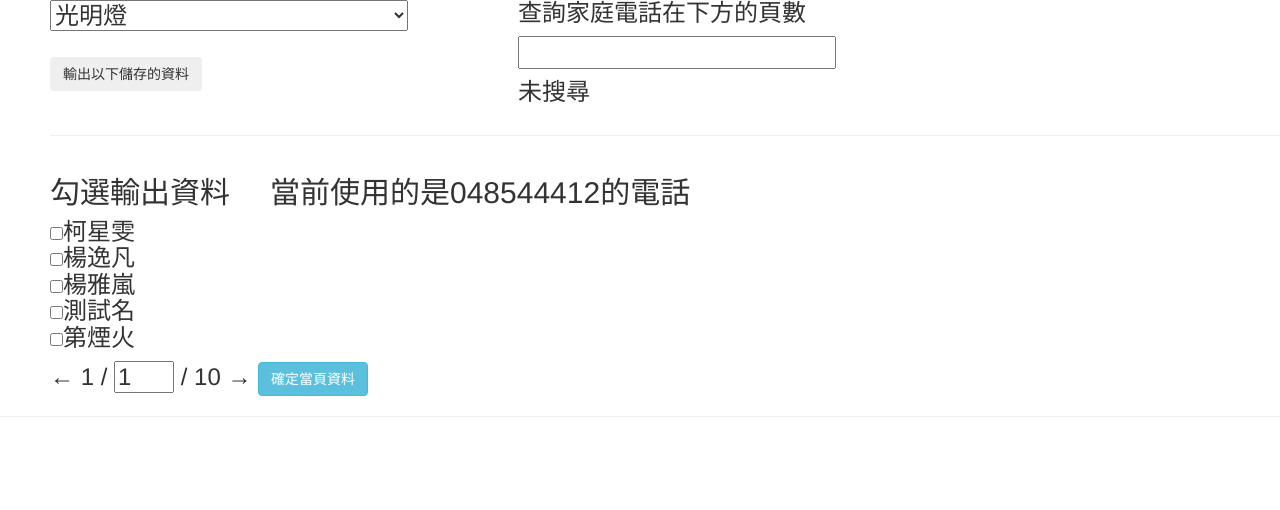
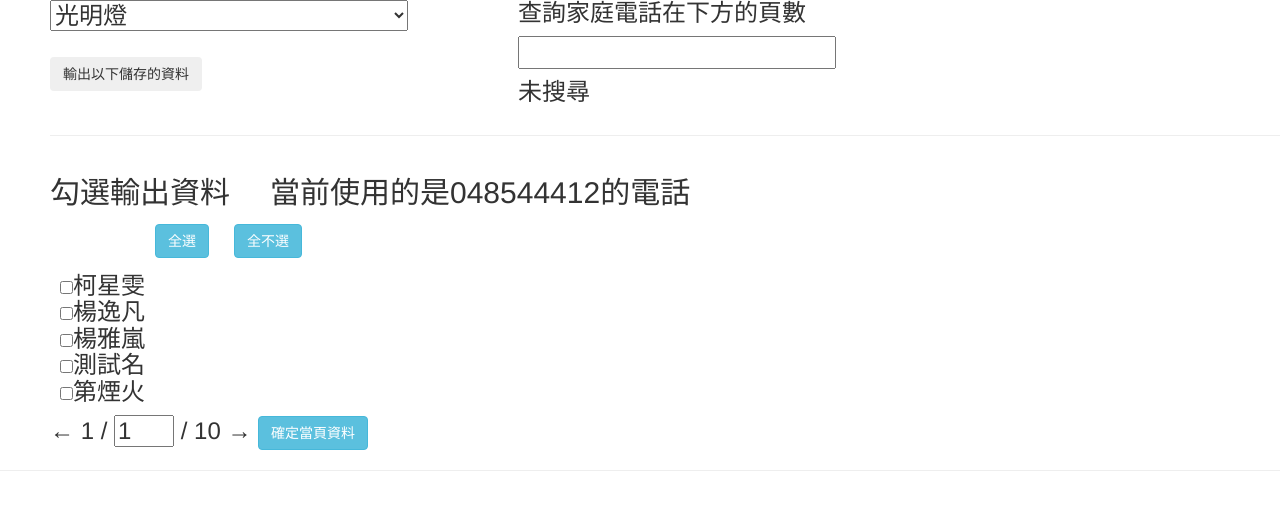
Before and after one commit to asd191990/freePalaceTemple, a Django app: page /new in a window 1280 px wide. Shown: the part 158-668 px from the top of the page. Run offline with Django 3.2, Linux system fonts and the light colour scheme; data comes from the database, SQL or seed files in the repository; some libraries are stand-ins or nearby versions.

Commit message:
基本都完成了

```diff
--- a/temple_project/templates/join_activity.html
+++ b/temple_project/templates/join_activity.html
@@ -126,7 +126,18 @@
                 $("#table_list").append(people_list);
                 // alert(people_list)
             }
-
+            $("#all_ok").click(function () {
+                for (var i = 0; i < all_people_list[use_page].length; i++) {
+                    all_people_list[use_page][i][2] = "T"
+                }
+                show_people()
+            })
+            $("#all_no").click(function () {
+                for (var i = 0; i < all_people_list[use_page].length; i++) {
+                    all_people_list[use_page][i][2] = "F"
+                }
+                show_people()
+            })
             $("#submit,#ex").click(function () { //重整資料
 
 
@@ -138,15 +149,15 @@
                     let j = 0
                     name = ""
                     for (j = 0; j < all_people_list[i].length; j++) {
-                        if (all_people_list[i][j][2] == "T"){
+                        if (all_people_list[i][j][2] == "T") {
                             home_people.push(all_people_list[i][j][1])
-                            name =all_people_list[i][j][0]
+                            name = all_people_list[i][j][0]
                         }
                     }
                     if (home_people.length != 0) { //JSON.stringify(a_home_data) != "{}"
                         a_home_data["people"] = home_people
                         a_home_data["address"] = page_array[i]
-                        a_home_data["one_people"] =name
+                        a_home_data["one_people"] = name
                         all_data.push(a_home_data)
                     }
                 }
@@ -256,17 +267,23 @@
                 <p> <input id="find_phone"></p>
                 <p id="find_phone_result">未搜尋</p>
             </div>
+
         </div>
         <hr>
         <div style="display:flex;">
             <h2>勾選輸出資料</h2>
+            <h2 id="page_use_phone" style="margin-left: 40px;"> 55</h2>
 
-            <h2 id="page_use_phone" style="margin-left: 40px;"> 55</h2>
+
+        </div>
+        <div style="display:flex;margin-left: 100px;padding:5px">
+            <button id="all_ok" class="btn btn-info">全選</button> <button id="all_no" style="margin-left:25px;"
+                class="btn btn-info">全不選</button>
         </div>
 
 
 
-        <div id="table_list" style="display:flex "> </div>
+        <div id="table_list" style="display:flex;margin-top:10px;margin-left: 10px;"> </div>
         <p id="people_list"></p>
         <span id="left">&larr;</span> <span id="page_start">ee</span> / <input id="page" style="width:60px"> / <span
             id="page_end">ee</span> <span id="rigth">&rarr;</span>
--- a/temple_project/use_app/views.py
+++ b/temple_project/use_app/views.py
@@ -152,7 +152,7 @@ def validate_people_all_date(request):
     get_allname_array = []
     for i in range(len(the_data)):
         date = the_data[i].birthday
-        output = the_data[i].name + " 本命 " +twelve(date.year)  + " 年 " + time_chinese(date.month) + " 月 "  + time_chinese(date.day) +" 號 " + "  生行庚 " +year(date) +" 歲 "
+        output = the_data[i].name + " 本命 " +twelve(date.year)  + " 年 " + time_chinese(date.month) + " 月 "  + time_chinese(date.day) +" 號 " + "  生行庚 " +time_chinese(year(date)) +" 歲 "
         get_allname_array.append(the_data[i].name + "|" + output + "|" + "F")
 
     data = {"reslut": '㊣'.join(get_allname_array)}
@@ -170,8 +170,7 @@ def year(x):
         old +=1
     else:
         old -=1
-    print(old)
-    return str(old)
+    return abs(old)
 
 
 def time_chinese(x):
@@ -576,12 +575,10 @@ def validate_submit(request):
         else:
             x["year"] = twelve(date.today().year)
         x["title"] = request.GET.get("title", None)
-
-        if request.GET.get("title", None):
+        print(x["title"])
+        if request.GET.get("title", None) == "祈求值年太歲星君解除沖剋文疏":
             tpl = DocxTemplate(r"C:\Users\asd19\Downloads\try_git\temple_project\files\files\mode1.docx")
         else:
-            data = {"result": "已經送出"}
-            return JsonResponse(data)
             tpl = DocxTemplate(r"C:\Users\asd19\Downloads\try_git\temple_project\files\files\mode2.docx")
 
         tpl.render(x)
```
Also changed, not shown: 10 other files.
